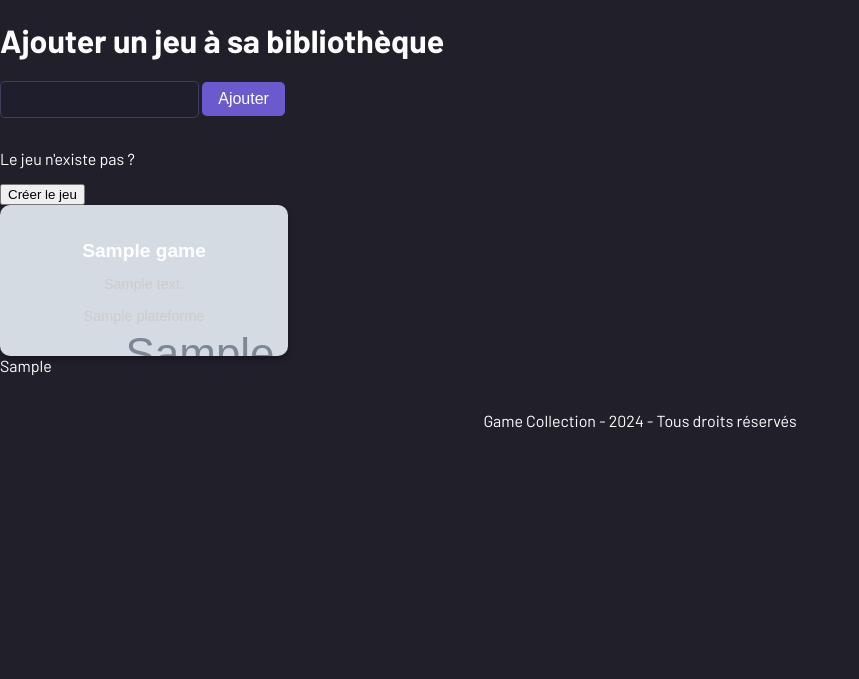
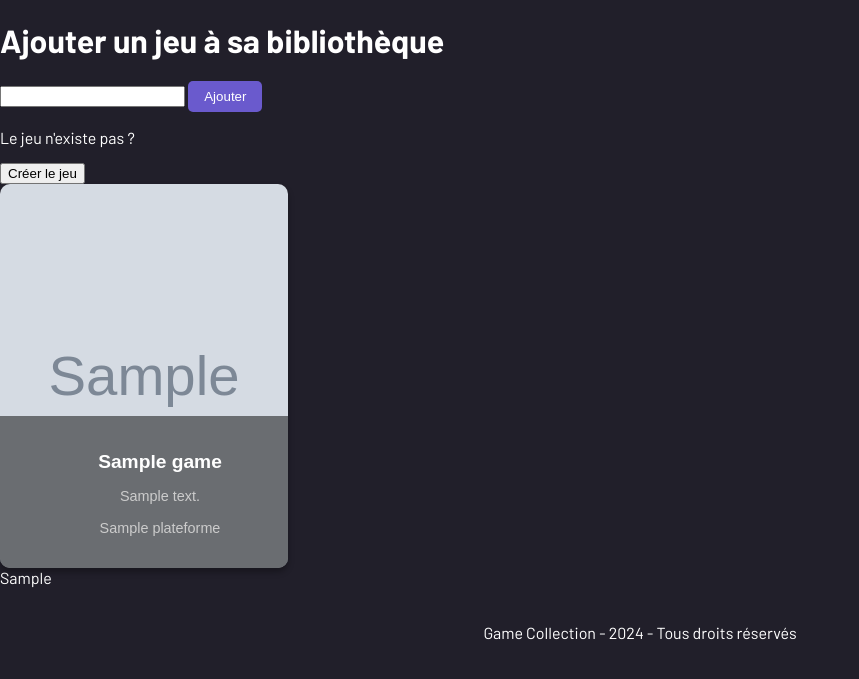
Before and after one commit to Blazes35/game-collection, a PHP site: template Views/AddGameWithoutForm.php in a window 1280 px wide. Shown: the part 59-738 px from the top of the page, without its empty margins (0-859 px from the left). Run offline with PHP 8.4, Linux system fonts and the light colour scheme; the template is opened without the code that fills it: most values are stand-ins (such as "Sample title", 1, 10 or a date in 2020); grey boxes marked "Sample" are stand-in pictures.

Commit message:
Ajout de styles CSS pour les cartes de jeux et mise à jour de la vue AddGameWithoutForm pour améliorer l'affichage.

```diff
--- a/Assets/CSS/AddGame.css
+++ b/Assets/CSS/AddGame.css
@@ -1,22 +1,24 @@
 .card {
     width: 18rem;
+    height: 24rem; /* Ajustez la hauteur selon vos besoins */
     background-color: #2e2e2e;
     border-radius: 10px;
     overflow: hidden;
     color: #fff;
     font-family: Arial, sans-serif;
     box-shadow: 0 4px 6px rgba(0, 0, 0, 0.3);
-}
-
-.card img {
-    width: 100%;
-    height: 12rem;
-    object-fit: cover;
+    background-size: cover;
+    background-position: center;
+    position: relative;
 }
 
 .card-body {
     padding: 1rem;
     text-align: center;
+    background-color: rgba(0, 0, 0, 0.5); /* Ajoutez un fond semi-transparent pour le texte */
+    position: absolute;
+    bottom: 0;
+    width: 100%;
 }
 
 .card-title {
@@ -35,24 +37,7 @@ form button {
     background-color: #6a5acd;
     color: #fff;
     border: none;
+    padding: 0.5rem 1rem;
     border-radius: 5px;
-    padding: 0.5rem 1rem;
     cursor: pointer;
-    font-size: 1rem;
-    transition: background-color 0.3s ease;
 }
-
-form input {
-    background-color: #1e1e2d;
-    border: 1px solid #3e3e5e;
-    color: #ffffff;
-    padding: 10px;
-    border-radius: 5px;
-    margin-bottom: 15px;
-    outline: none;
-}
-
-
-form button:hover {
-    background-color: #5941a9;
-}
--- a/Controllers/AddGameWithoutForm.php
+++ b/Controllers/AddGameWithoutForm.php
@@ -2,7 +2,7 @@
 require_once 'Models/FormModel.php';
 $model = new FormModel();
 
-var_dump($_POST);
+/*var_dump($_POST);*/
 
 $gameName= $_POST['game'] ?? '' ;
 $gameList = $model->getGames($gameName);
```
